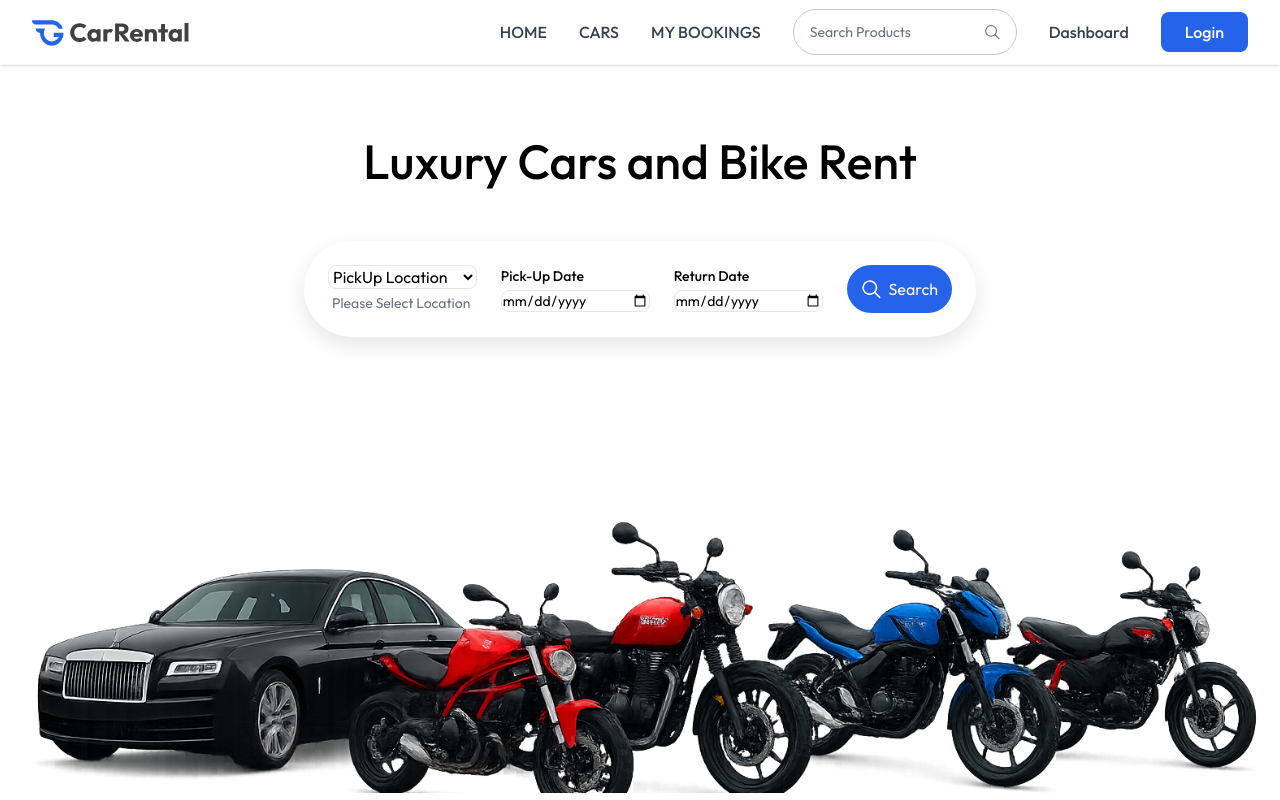
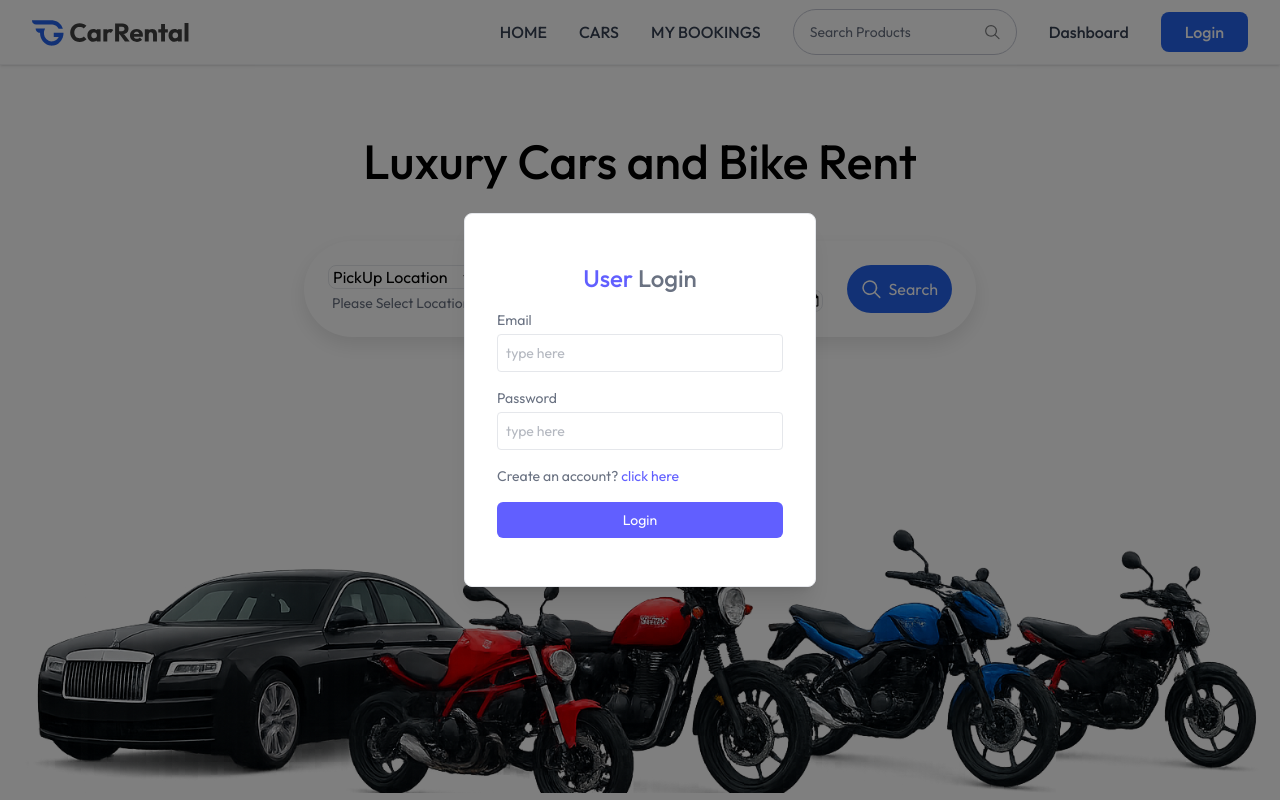
Before and after one commit to Vengatesankh/React-Car-Bike-Rental-Website, a React (Vite) app in the folder frontend/: page / in a window 1280 px wide. Both pictures are taken after a click on the button "Login". Shown: the top 800 px of the page. Built offline with nearby package versions, Linux system fonts and the light colour scheme.

Commit message:
Created login page and completed frontend

```diff
--- a/frontend/src/App.jsx
+++ b/frontend/src/App.jsx
@@ -12,12 +12,15 @@
 import { AddCar } from "./Pages/owner/AddCar";
 import ManageCar from "./Pages/owner/ManageCar";
 import ManageBoking from "./Pages/owner/ManageBoking";
+import Login from "./Components/Login";
 
 const App = () => {
   const [showlogon, setShowlogin] = useState(false);
   const isOwnerpath = useLocation().pathname.startsWith("/owner");
   return (
     <div>
+      {showlogon && <Login setShowlogin={setShowlogin} />}
+
       {!isOwnerpath && <Navbar setShowlogin={setShowlogin} />}
       {/* <Home /> */}
       <Routes>
--- /dev/null
+++ b/frontend/src/Components/Login.jsx
@@ -0,0 +1,89 @@
+import React from "react";
+
+const Login = ({ setShowlogin }) => {
+  const [state, setState] = React.useState("login");
+  const [name, setName] = React.useState("");
+  const [email, setEmail] = React.useState("");
+  const [password, setPassword] = React.useState("");
+  const onSubmitHandler = async (event) => {
+    event.preventDefault();
+  };
+  return (
+    <div
+      onClick={() => setShowlogin(false)}
+      className="fixed top-0 bottom-0 left-0 right-0 z-100 flex items-center text-sm text-gray-600 bg-black/50"
+    >
+      <form
+        onSubmit={onSubmitHandler}
+        onClick={(e) => e.stopPropagation()}
+        className="flex flex-col gap-4 m-auto items-start p-8 py-12 w-80 sm:w-[352px] text-gray-500 rounded-lg shadow-xl border border-gray-200 bg-white"
+      >
+        <p className="text-2xl font-medium m-auto">
+          <span className="text-indigo-500">User</span>{" "}
+          {state === "login" ? "Login" : "Sign Up"}
+        </p>
+        {state === "register" && (
+          <div className="w-full">
+            <p>Name</p>
+            <input
+              onChange={(e) => setName(e.target.value)}
+              value={name}
+              placeholder="type here"
+              className="border border-gray-200 rounded w-full p-2 mt-1 outline-indigo-500"
+              type="text"
+              required
+            />
+          </div>
+        )}
+        <div className="w-full ">
+          <p>Email</p>
+          <input
+            onChange={(e) => setEmail(e.target.value)}
+            value={email}
+            placeholder="type here"
+            className="border border-gray-200 rounded w-full p-2 mt-1 outline-indigo-500"
+            type="email"
+            required
+          />
+        </div>
+        <div className="w-full ">
+          <p>Password</p>
+          <input
+            onChange={(e) => setPassword(e.target.value)}
+            value={password}
+            placeholder="type here"
+            className="border border-gray-200 rounded w-full p-2 mt-1 outline-indigo-500"
+            type="password"
+            required
+          />
+        </div>
+        {state === "register" ? (
+          <p>
+            Already have account?{" "}
+            <span
+              onClick={() => setState("login")}
+              className="text-indigo-500 cursor-pointer"
+            >
+              click here
+            </span>
+          </p>
+        ) : (
+          <p>
+            Create an account?{" "}
+            <span
+              onClick={() => setState("register")}
+              className="text-indigo-500 cursor-pointer"
+            >
+              click here
+            </span>
+          </p>
+        )}
+        <button className="bg-indigo-500 hover:bg-indigo-600 transition-all text-white w-full py-2 rounded-md cursor-pointer">
+          {state === "register" ? "Create Account" : "Login"}
+        </button>
+      </form>
+    </div>
+  );
+};
+
+export default Login;
--- a/frontend/src/Components/Navbar.jsx
+++ b/frontend/src/Components/Navbar.jsx
@@ -2,7 +2,7 @@
 import { assets } from "../assets/assets";
 import { Link, useLocation, useNavigate } from "react-router-dom";
 
-export const Navbar = () => {
+export const Navbar = ({ setShowlogin }) => {
   const location = useLocation();
   const navigate = useNavigate();
   const [open, setOpen] = useState(false);
@@ -74,7 +74,10 @@
             </button>
 
             {/* Login button */}
-            <button className="px-6 py-2 bg-primary hover:bg-primary-dull transition-all text-white rounded-lg font-medium cursor-pointer">
+            <button
+              onClick={() => setShowlogin(true)}
+              className="px-6 py-2 bg-primary hover:bg-primary-dull transition-all text-white rounded-lg font-medium cursor-pointer"
+            >
               Login
             </button>
           </div>
@@ -155,7 +158,10 @@
                   </button>
 
                   {/* Mobile Login button */}
-                  <button className="block w-full text-center py-3 px-4 bg-primary hover:bg-primary-dull transition-all text-white rounded-lg font-medium">
+                  <button
+                    onClick={() => setShowlogin(true)}
+                    className="block w-full text-center py-3 px-4 bg-primary hover:bg-primary-dull transition-all text-white rounded-lg font-medium"
+                  >
                     Login
                   </button>
                 </div>
```
